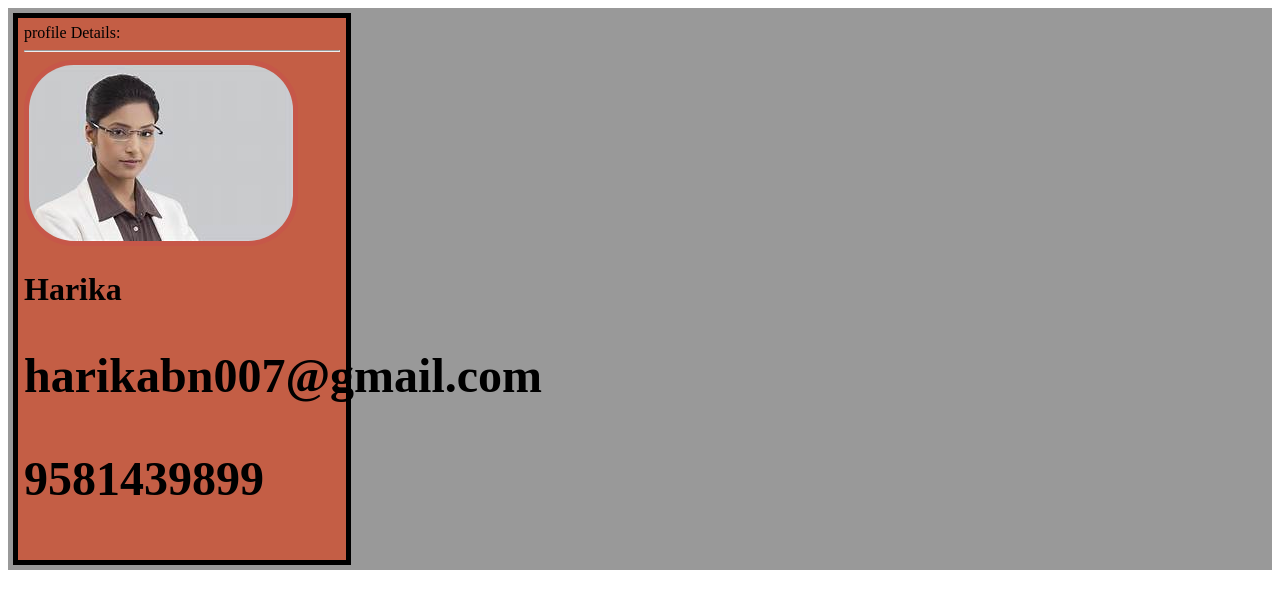
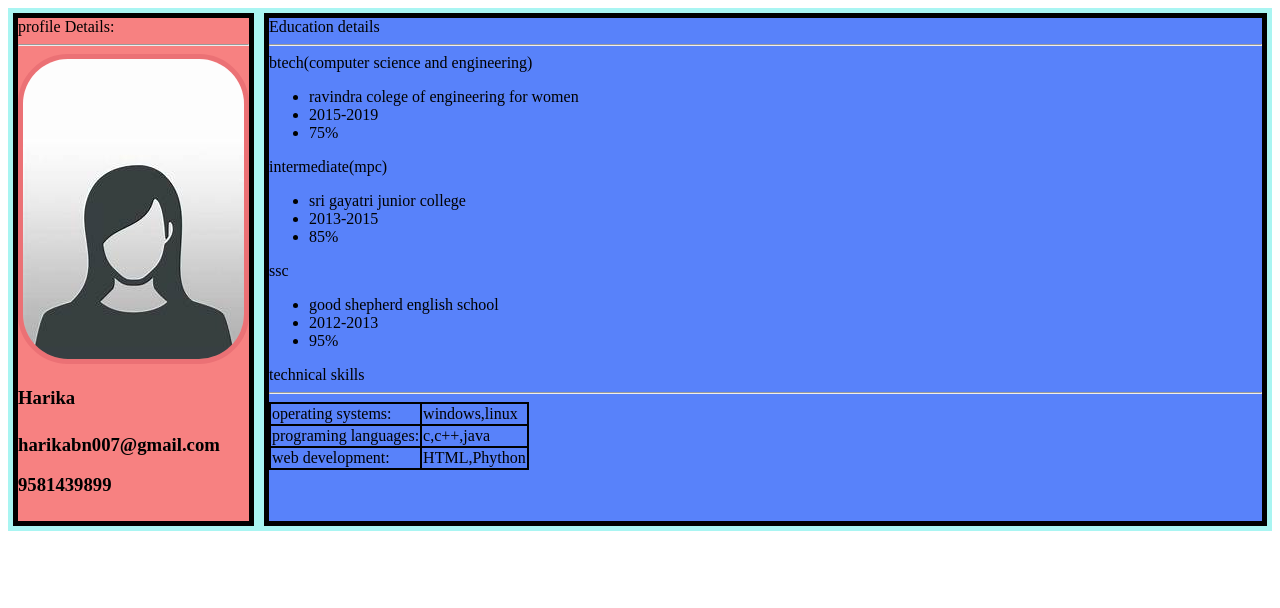
Before and after one commit to PUSHYAMIHARIKA/resume, a plain HTML site: page index.html in a window 1280 px wide. Drawn offline with Linux system fonts and the light colour scheme.

Commit message:
intial commit

```diff
--- a/data.json
+++ b/data.json
@@ -1,8 +1,50 @@
 {
   "left":{
-    "photo":"image.jpg",
+    "photo":"img1.jpg",
     "name":"Harika",
     "mail":"harikabn007@gmail.com",
     "phone":"9581439899"
+  },
+  "education":[
+  {
+    "course":"btech(computer science and engineering)",
+    "college":[
+      "ravindra colege of engineering for women",
+      "2015-2019",
+      "75%"
+    ]
+
+  },
+  {
+    "course":"intermediate(mpc)",
+    "college":[
+      "sri gayatri junior college",
+      "2013-2015",
+      "85%"
+    ]
+
+  },
+  {
+    "course":"ssc",
+    "college":[
+      "good shepherd english school",
+      "2012-2013",
+      "95%"
+    ]
   }
+],
+"skills":[
+  {
+    "name":"operating systems:",
+    "value":"windows,linux"
+  },
+  {
+    "name":"programing languages:",
+    "value":"c,c++,java"
+  },
+  {
+    "name":"web development:",
+    "value":"HTML,Phython"
+  }
+]
 }
--- a/main.js
+++ b/main.js
@@ -15,6 +15,8 @@ loadjson("data.json",function(text){
   let data=JSON.parse(text);
   console.log(data);
   basics(data.left);
+  education(data.education);
+  skill(data.skills);
 })
 // for main div class calling
 // var main=document.queryselector('.main');
@@ -35,15 +37,55 @@ function basics(leftside){
 var image=document.createElement("img");
 image.src=leftside.photo;
 left.appendChild(image);
-var name=document.createElement("h1");
+var name=document.createElement("h3");
 name.textContent=leftside.name;
 left.appendChild(name);
-var mail=document.createElement("h2");
+var mail=document.createElement("h4");
 mail.textContent=leftside.mail;
 name.appendChild(mail);
 var ph=document.createElement("p");
 ph.textContent=leftside.phone;
 mail.appendChild(ph);
 console.log(left);
+}
+var right=document.createElement("div");
+right.classList.add("right");
+main.appendChild(right);
+var edu=document.createElement("div");
+edu.classList.add("edu1");
+edu.textContent="Education details";
+edu.appendChild(document.createElement("HR"));
+right.appendChild(edu);
+function education(Educa){
+  for(i in Educa){
+    var e1=document.createElement("div");
+    e1.classList.add("edu2");
+    e1.textContent=Educa[i].course;
 
+    var ul=document.createElement("ul");
+    for(j in Educa[i].college){
+      var li=document.createElement("li");
+      li.textContent=Educa[i].college[j];
+      ul.appendChild(li);
+      e1.appendChild(ul);
+      edu.appendChild(e1);
+    }
+  }
+  console.log(main);
 }
+function skill(skills){
+  var skill_title=document.createElement("div");
+  skill_title.classList.add("tech_skills");
+  skill_title.textContent="technical skills";
+  skill_title.appendChild(document.createElement("HR"));
+  right.appendChild(skill_title);
+// table creation
+var table=document.createElement("table");
+// table.setAttribute("id","tab";)
+var row="";
+for (var i = 0; i <skills.length; i++) {
+row =row+"<tr><td>"+skills[i].name+"</td><td>"+skills[i].value+"</td></tr>"
+  }
+  table.innerHTML=row;
+  skill_title.appendChild(table);
+}
--- a/style.css
+++ b/style.css
@@ -1,22 +1,34 @@
+/* #tab{
+  border:2px solid #000
+} */
+table,tr,td{
+  border:2px solid #000;
+  border-collapse:collapse;
+}
+
+
 .main{
-  width: 100%;
-  background-color: #999;
+  /* width: 100%; */
+  background-color:#01DFD7;
   display: flex;
+  flex-wrap: wrap;
   flex-direction: row;
 }
 .left{
-  width: 25%;
-  background-color: #c45e45;
+  text-align: justify;
+  background-color: #F781BE;
   border: 5px solid #000;
   margin: 5px;
+  flex: 1
   padding: 6px;
   /* background-image: url(); */
 }
 .right{
-  width: 70%;
-  background-color: #666;
+text-align: justify;
+  background-color: #FE9A2E;
   border: 5px solid #000;
   margin: 5px;
+  flex: 1
   /* background-image: url(); */
 }
 #name{
@@ -27,28 +39,112 @@
   border:5px solid #c454;
 }
 
-@media only screen and (min-width:1024px) and (max-width:1200px){
+ @media only screen and (min-width:1024px) and (max-width:1280px){
   .main{
-    width: 100%;
+    /* width: 100%; */
+    background-color:#A9F5F2;
     display: flex;
+    flex-wrap: wrap;
     flex-direction: row;
   }
   .left{
-    width: 25%;
-    background-color: #c454;
+    text-align: justify;
+    background-color:#F78181;
+    border: 5px solid #000;
+    margin: 5px;
+    flex: 1
+    padding: 6px;
     }
   .right{
-    width: 70%;
-    background-color: #9966;
+
+    text-align: justify;
+    background-color:#5882FA;
+    border: 5px solid #000;
+    margin: 5px;
+    flex: 1
+    padding: 6px;
       }
 }
 
-@media only screen and (min-width:1024px) and (max-width:768px){
+@media only screen and (min-width:768px) and (max-width:1024px){
+  .main{
+    /* width: 100%; */
+    background-color:#F3F781;
+    display: flex;
+    flex-wrap: wrap;
+    flex-direction: row;
+  }
+  .left{
+    text-align: justify;
+    background-color:#FA58F4;
+    border: 5px solid #000;
+    margin: 5px;
+    flex: 1
+    padding: 6px;
+    }
+  .right{
+
+    text-align: justify;
+    background-color:#F3F781;
+    border: 5px solid #000;
+    margin: 5px;
+    flex: 1
+    padding: 6px;
+      }
 
 }
-@media only screen and (min-width:768px) and (max-width:480px){
+@media only screen and (min-width:480px) and (max-width:768px){
+  .main{
+    /* width: 100%; */
+    background-color:#F781D8;
+    display: flex;
+    flex-wrap: wrap;
+    flex-direction: row;
+  }
+  .left{
+    text-align: justify;
+    background-color:#0489B1;
+    border: 5px solid #000;
+    margin: 5px;
+    flex: 1
+    padding: 6px;
+    }
+  .right{
+
+    text-align: justify;
+    background-color:#FE9A2E;
+    border: 5px solid #000;
+    margin: 5px;
+    flex: 1
+    padding: 6px;
+      }
 
 }
-@media only screen and (min-width:480px){
 
+
+@media only screen and (max-width:480px){
+  .main{
+    /* width: 100%; */
+    background-color:#5858FA;
+    display: flex;
+    flex-wrap: wrap;
+    flex-direction: row;
+  }
+  .left{
+    text-align: justify;
+    background-color:#F5A9F2 ;
+    border: 5px solid #000;
+    margin: 5px;
+    flex: 1
+    padding: 6px;
+    }
+  .right{
+
+    text-align: justify;
+    background-color:#04B4AE;
+    border: 5px solid #000;
+    margin: 5px;
+    flex: 1
+    padding: 6px;
+      }
 }
```
Also changed, not shown: index.html (+1 -1 lines), img1.jpg (added).
